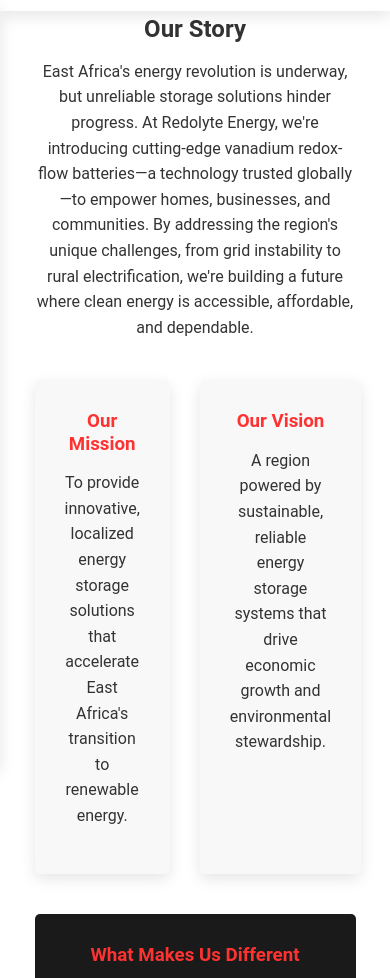
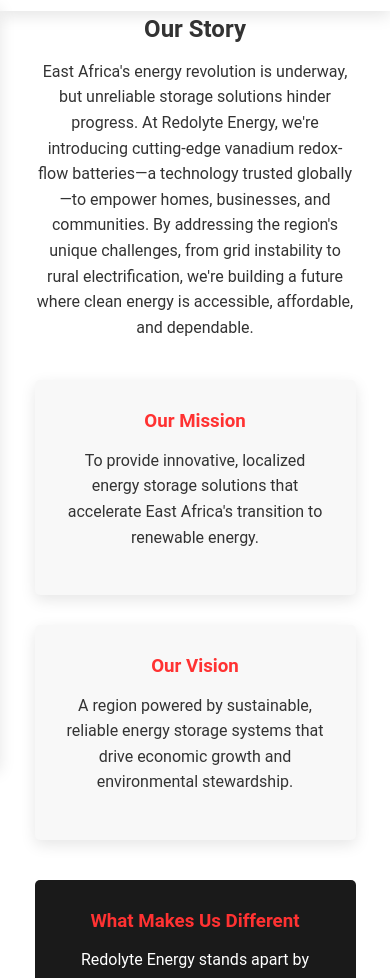
Before and after one commit to davidnato/Redolyte-Energy, a plain HTML site: page about.html in a window 390 px wide. Shown: the part 77-1055 px from the top of the page. Drawn offline with Linux system fonts and the light colour scheme.

Commit message:
Fixed Mission and vission Side to side in small devices

```diff
--- a/css/responsive.css
+++ b/css/responsive.css
@@ -160,4 +160,9 @@
     .logo-video {
         height: 40px; /* Slightly smaller on mobile */
     }
+
+    .mission-vision-container {
+        flex-direction: column;
+        align-items: center;
+    }
 }
```
